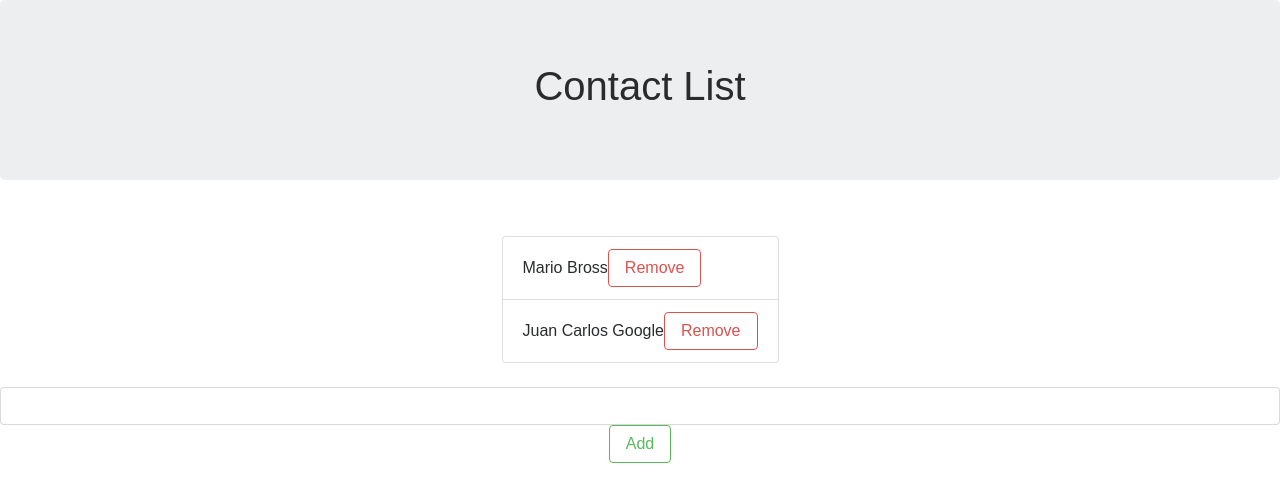
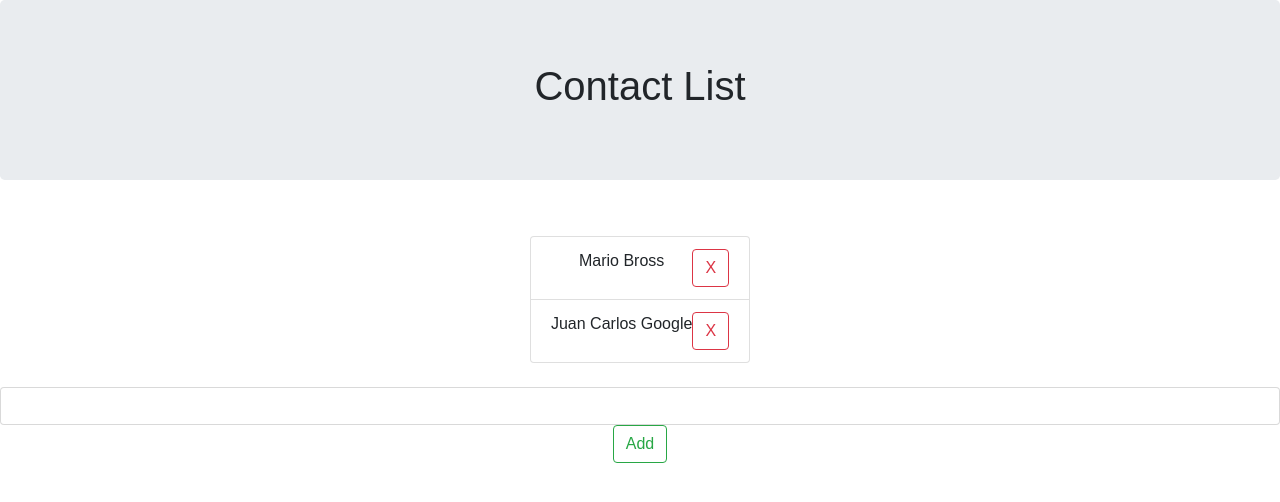
Before and after one commit to farfanoide/contacts_list, a React (Create React App) app: page / in a window 1280 px wide. Shown: the top 502 px of the page. Built offline with nearby package versions, Linux system fonts and the light colour scheme.

Commit message:
adds some error checking

```diff
--- a/public/index.html
+++ b/public/index.html
@@ -4,8 +4,10 @@
     <meta charset="utf-8">
     <meta name="viewport" content="width=device-width, initial-scale=1, shrink-to-fit=no">
     <meta name="theme-color" content="#000000">
-    <link rel="stylesheet" href="https://maxcdn.bootstrapcdn.com/bootstrap/4.0.0-alpha.6/css/bootstrap.min.css"
-    integrity="sha384-rwoIResjU2yc3z8GV/NPeZWAv56rSmLldC3R/AZzGRnGxQQKnKkoFVhFQhNUwEyJ" crossorigin="anonymous">
+    <link rel="stylesheet"
+          href="https://maxcdn.bootstrapcdn.com/bootstrap/4.0.0-beta/css/bootstrap.min.css"
+          integrity="sha384-/Y6pD6FV/Vv2HJnA6t+vslU6fwYXjCFtcEpHbNJ0lyAFsXTsjBbfaDjzALeQsN6M"
+          crossorigin="anonymous">
 
     <!--
       manifest.json provides metadata used when your web app is added to the
--- a/src/App.js
+++ b/src/App.js
@@ -1,9 +1,8 @@
-import React, { Component } from 'react';
+import React, {Component} from 'react';
 import './App.css';
 
 
-class ContactItem extends Component
-{
+class ContactItem extends Component {
     handleClick()
     {
         this.props.deleteContact(this.props.contactData.id);
@@ -14,21 +13,20 @@ class ContactItem extends Component
         return (
             <li className="list-group-item">
                 {this.props.contactData.name}
-                <button className="btn btn-outline-danger"
+                <button className="btn btn-outline-danger float-right"
                         onClick={this.handleClick.bind(this)}>
-                    Remove
+                    X
                 </button>
             </li>
         )
     }
 }
 
-class ContactInput extends Component
-{
+class ContactInput extends Component {
     constructor(props)
     {
         super(props)
-        this.state = { contactName: ''};
+        this.state = {contactName: ''};
     }
 
     handleSubmit(event)
@@ -38,13 +36,26 @@ class ContactInput extends Component
         if (Boolean(this.state.contactName) === true)
         {
             this.props.addContact(this.state.contactName);
-            this.setState({contactName: ''});
+            this.setState({
+                contactName: '',
+                hasErrors: false,
+            });
+        } else {
+            this.setState({hasErrors: true});
         }
     }
 
     updateState(event)
     {
-        this.setState({contactName: event.target.value});
+        this.setState({
+            contactName: event.target.value,
+            hasErrors: !Boolean(this.state.contactName),
+        });
+    }
+
+    inputClass()
+    {
+        return 'form-control ' + (this.state.hasErrors ? 'is-invalid' : '');
     }
 
     render()
@@ -54,7 +65,7 @@ class ContactInput extends Component
                   onSubmit={this.handleSubmit.bind(this)}>
 
                   <input type='text'
-                    className="form-control"
+                         className={this.inputClass()}
                          name='contactName'
                          value={this.state.contactName}
                          onChange={this.updateState.bind(this)}/>
@@ -67,12 +78,11 @@ class ContactInput extends Component
     }
 }
 
-class App extends Component
-{
+class App extends Component {
     constructor(props)
     {
         super(props)
-        this.state = {contactsData: this.props.contactsData }
+        this.state = {contactsData: this.props.contactsData}
     }
 
     deleteContact(contactPk)
@@ -109,8 +119,13 @@ class App extends Component
 
     render()
     {
-        const items =  (this.state.contactsData || []).map(
-            (contactData) => <ContactItem key={contactData.id.toString()} contactData={contactData} deleteContact={this.deleteContact.bind(this)}/>
+        const items = (this.state.contactsData || []).map(
+            (contactData) => {
+                return <ContactItem key={contactData.id.toString()}
+                                    contactData={contactData}
+                                    deleteContact={this.deleteContact.bind(this)}/>
+
+            }
         );
         return (
             <div className="App">
```
Lines whose indentation alone changed are shown as unchanged.
